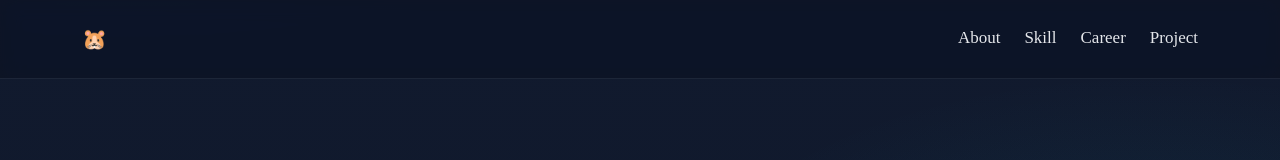
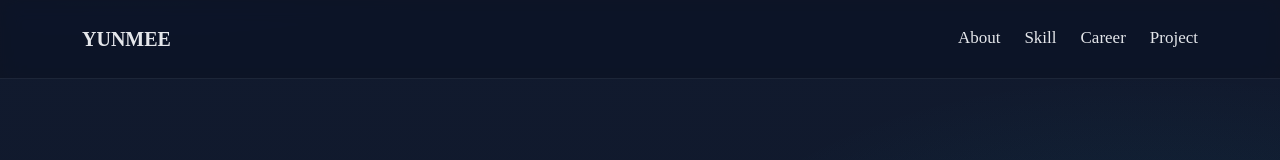
Before and after one commit to yunmee0704/portfolio_2025, a React (Vite) app: page / in a window 1280 px wide. Shown: the top 160 px of the page. Built offline with nearby package versions, Linux system fonts and the light colour scheme.

Commit message:
로고 수정

```diff
--- a/src/components/header/Header.jsx
+++ b/src/components/header/Header.jsx
@@ -22,7 +22,7 @@ export default function Header() {
   return (
     <header className={styles.header}>
       <div className={styles["header__container"]}>
-        <h1 className={styles["header__logo"]}>🐹</h1>
+        <h1 className={styles["header__logo"]}>YUNMEE</h1>
         <button className={styles["header__menu-toggle"]} onClick={modalShow}>
           <svg
             width="24"
```
